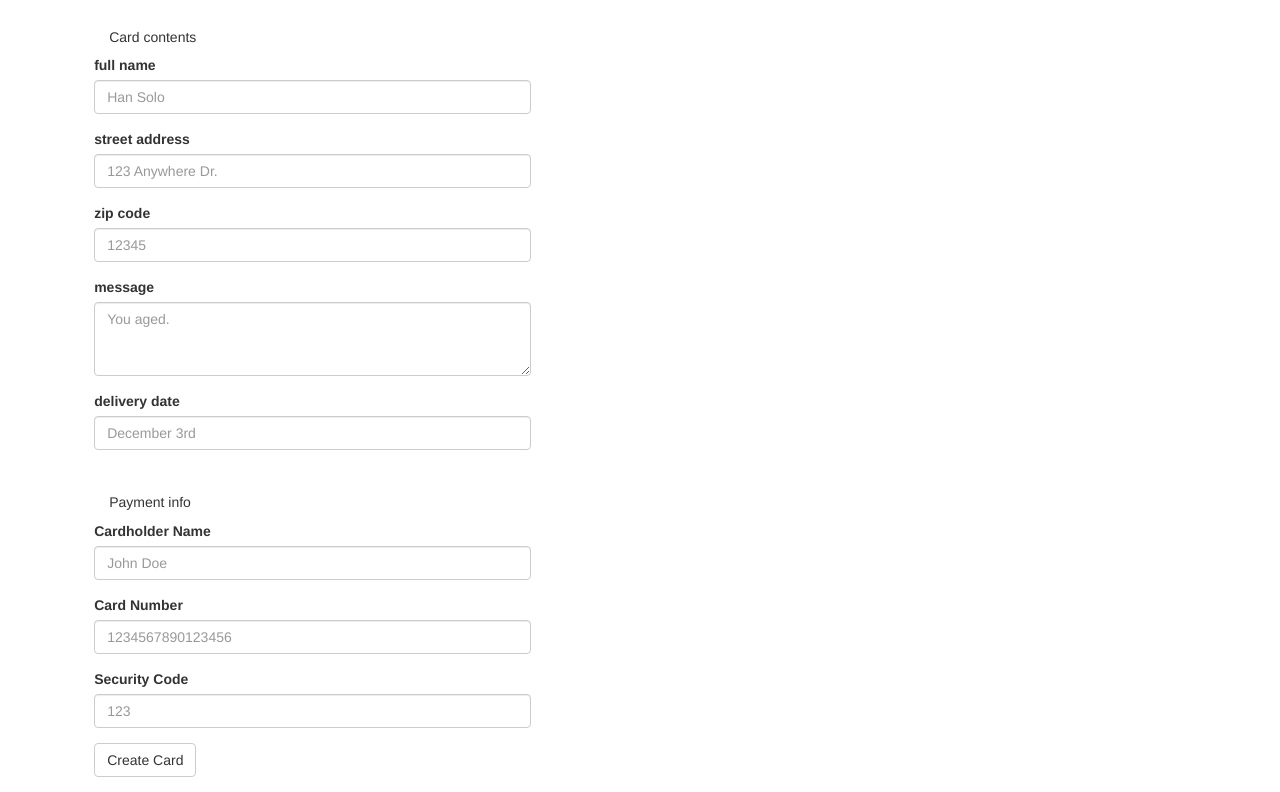
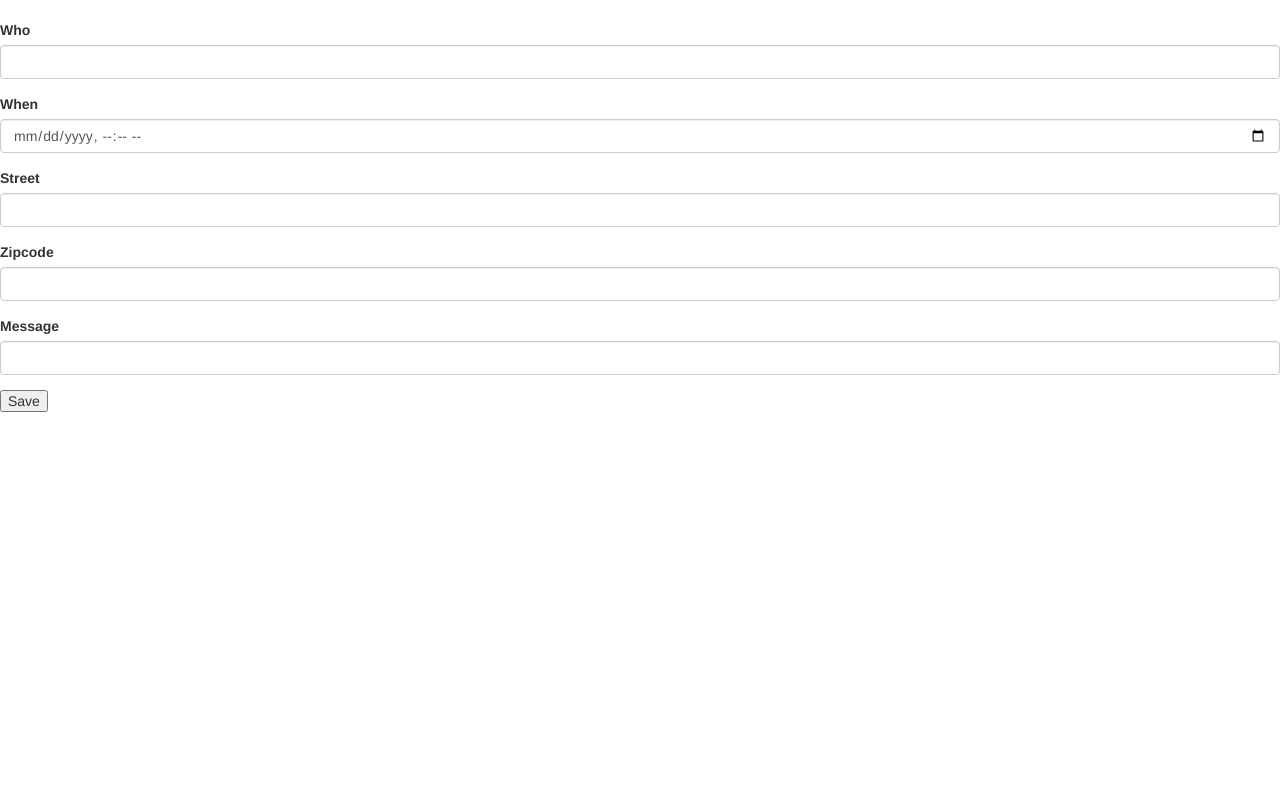
Before and after one commit to dimino/shittybirthdaycards, a Django app: page /cards/create/ in a window 1280 px wide. Shown: the part 52-844 px from the top of the page. After the commit the page ends 464 px from the top, so only its background shows below. Run offline with Django 3.2, Linux system fonts and the light colour scheme; some libraries are stand-ins or nearby versions.

Commit message:
Reworked templating, still far from complete.

```diff
--- a/shittybirthdaycards_com/sbc/templates/base.html
+++ b/shittybirthdaycards_com/sbc/templates/base.html
@@ -12,7 +12,7 @@
     <div class="navbar navbar-default">
       <div class="container-fluid">
         <div class="navbar-header">
-          <a class="navbar-brand" href="/">
+          <a class="navbar-brand" href="/cards">
             Shitty Birthday Cards
           </a>
         </div>
--- /dev/null
+++ b/shittybirthdaycards_com/sbc/templates/card_create.html
@@ -0,0 +1,20 @@
+{% extends "base.html" %}
+
+{% block title %}shitty birthday cards{% endblock %}
+
+{% block content %}
+{% load rest_framework %}
+
+{% if success %}
+<div class="alert alert-success">
+  <strong>Success!</strong>
+</div>
+{% endif %}
+
+<form action="{% url 'card-create' %}" method="POST">
+    {% csrf_token %}
+    {% render_form serializer %}
+    <input type="submit" value="Save">
+</form>
+
+{% endblock %}
--- a/shittybirthdaycards_com/sbc/templates/create_card.html
+++ /dev/null
@@ -1,52 +0,0 @@
-{% extends "base.html" %}
-
-{% block title %}shitty birthday cards{% endblock %}
-
-{% block content %}
-<div class="content">
-  <div class="row">
-    <div class="col-md-4 col-md-offset-1">
-      <form class="form-horizontal" action="/api/v1/cards/" method="post">
-        <h5>Card contents</h5>
-        <div class="form-group">
-          <label for="whoCard">full name</label>
-          <input type="text" class="form-control" id="whoCard" placeholder="Han Solo" />
-        </div>
-        <div class="form-group">
-          <label for="streetCard">street address</label>
-          <input type="text" class="form-control" id="streetCard" placeholder="123 Anywhere Dr." />
-        </div>
-        <div class="form-group">
-          <label for="zipCard">zip code</label>
-          <input type="text" class="form-control" id="zipCard" placeholder="12345" />
-        </div>
-        <div class="form-group">
-          <label for="messageCard">message</label>
-          <textarea rows=3 class="form-control" id="messageCard" placeholder="You aged."></textarea>
-        </div>
-        <div class="form-group">
-          <label for="dateCard">delivery date</label>
-          <input type="text" class="form-control" id="dateCard" placeholder="December 3rd" />
-        </div>
-        <br>
-        <h5>Payment info</h5>
-        <div class="form-group">
-          <label for="paymentName">Cardholder Name</label>
-          <input type="text" class="form-control" id="paymentName" placeholder="John Doe"/>
-        </div>
-        <div class="form-group">
-          <label for="paymentNumber">Card Number</label>
-          <input type="text" class="form-control" id="paymentNumber" placeholder="1234567890123456"/>
-        </div>
-        <div class="form-group">
-          <label for="paymentSecurityCode">Security Code</label>
-          <input type="text" class="form-control" id="paymentSecurityCode" placeholder="123"/>
-        </div>
-        <div class="form-group">
-          <button type="submit" class="btn btn-default">Create Card</button>
-        </div>
-      </form>
-    </div>
-  </div>
-</div>
-{% endblock %}
--- /dev/null
+++ b/shittybirthdaycards_com/sbc/urls.py
@@ -0,0 +1,7 @@
+from django.conf.urls import url, include
+from rest_framework import routers
+from sbc import views
+
+urlpatterns = [
+    url(r'^cards/create/$', views.CardView.as_view(), name='card-create'),
+]
--- /dev/null
+++ b/shittybirthdaycards_com/sbc/views.py
@@ -0,0 +1,31 @@
+from sbc.models import Card
+from sbc.serializers import CardSerializer
+from rest_framework.renderers import TemplateHTMLRenderer
+from rest_framework.authentication import SessionAuthentication, BasicAuthentication
+from rest_framework.permissions import IsAuthenticated
+from django.shortcuts import get_object_or_404, redirect
+
+from rest_framework import viewsets
+from rest_framework import views
+from rest_framework.response import Response
+
+
+class CardViewSet(viewsets.ModelViewSet):
+    queryset = Card.objects.all()
+    serializer_class = CardSerializer
+
+
+class CardView(views.APIView):
+    renderer_classes = (TemplateHTMLRenderer,)
+    template_name = 'card_create.html'
+
+    def get(self, request):
+        serializer = CardSerializer()
+        return Response({'serializer': serializer})
+
+    def post(self, request):
+        serializer = CardSerializer(data=request.data)
+        if not serializer.is_valid():
+            return Response({'serializer': serializer, 'errors': serializer.errors})
+        serializer.save()
+        return Response({'serializer': serializer, 'success': True})
--- a/shittybirthdaycards_com/sbc/views/ui.py
+++ /dev/null
@@ -1,9 +0,0 @@
-from django.views.generic import TemplateView
-
-
-class CreateCardView(TemplateView):
-    template_name = 'create_card.html'
-
-
-class LandingView(TemplateView):
-    template_name = 'landing.html'
--- a/shittybirthdaycards_com/shittybirthdaycards_com/settings/base.py
+++ b/shittybirthdaycards_com/shittybirthdaycards_com/settings/base.py
@@ -12,7 +12,7 @@ SECRET_KEY = 'dnt$0#&@r!00i+xxx%&h93@v9%t(v0it$ck*)%14#+w5@0$4ti'
 # SECURITY WARNING: don't run with debug turned on in production!
 DEBUG = True
 
-ALLOWED_HOSTS = []
+ALLOWED_HOSTS = ['*']
 
 # API keys
 USPS_USERNAME = os.environ['USPS_USERNAME']
--- a/shittybirthdaycards_com/shittybirthdaycards_com/urls.py
+++ b/shittybirthdaycards_com/shittybirthdaycards_com/urls.py
@@ -1,6 +1,5 @@
 from django.conf.urls import url, include
 
 urlpatterns = [
-    url(r'', include('sbc.urls.ui')),
-    url(r'^api/v1/', include('sbc.urls.api')),
+    url(r'', include('sbc.urls')),
 ]
```
Also changed, not shown: shittybirthdaycards_com/sbc/templates/landing.html (deleted, +0 -13 lines), shittybirthdaycards_com/sbc/urls/api.py (deleted, +0 -10 lines), shittybirthdaycards_com/sbc/urls/ui.py (deleted, +0 -9 lines), shittybirthdaycards_com/sbc/views/api.py (deleted, +0 -8 lines), shittybirthdaycards_com/sbc/urls/__init__.py (deleted).
